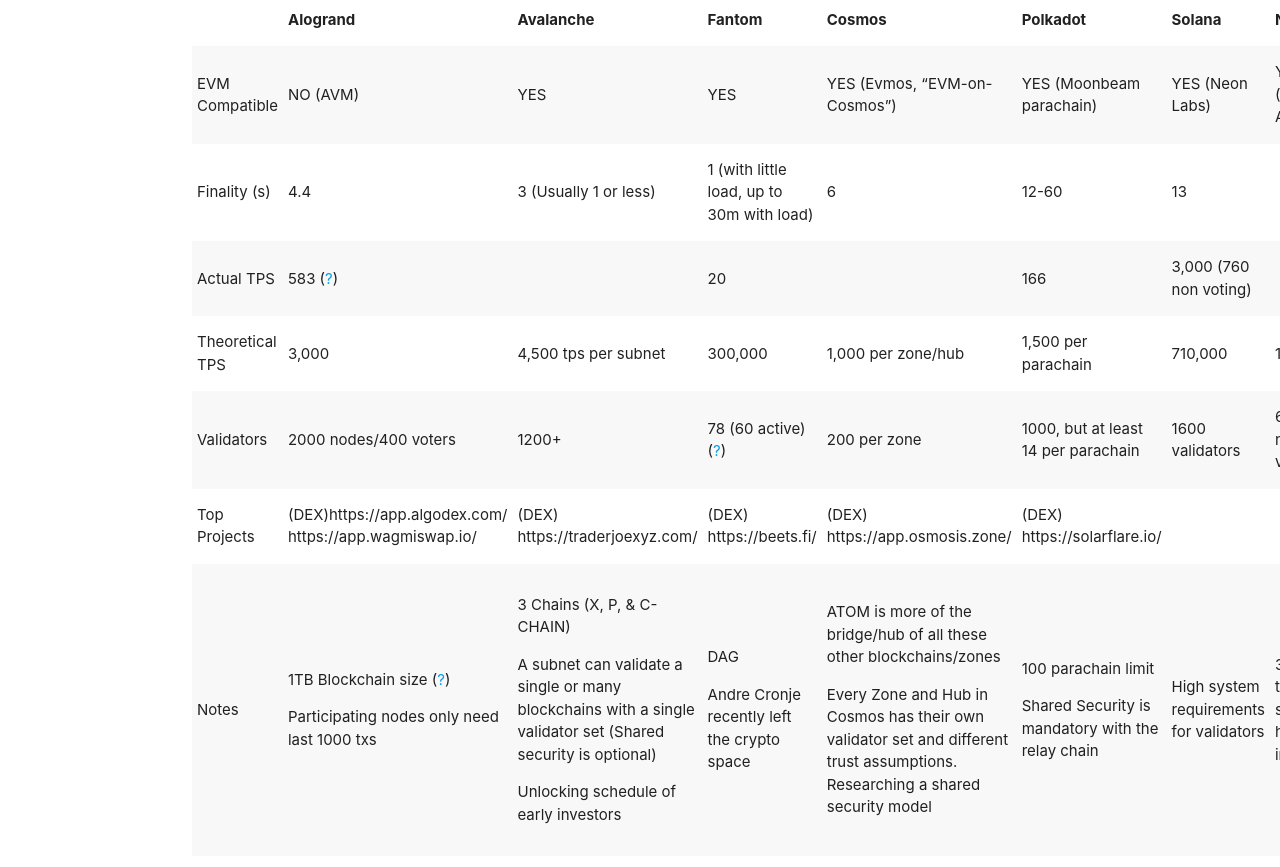
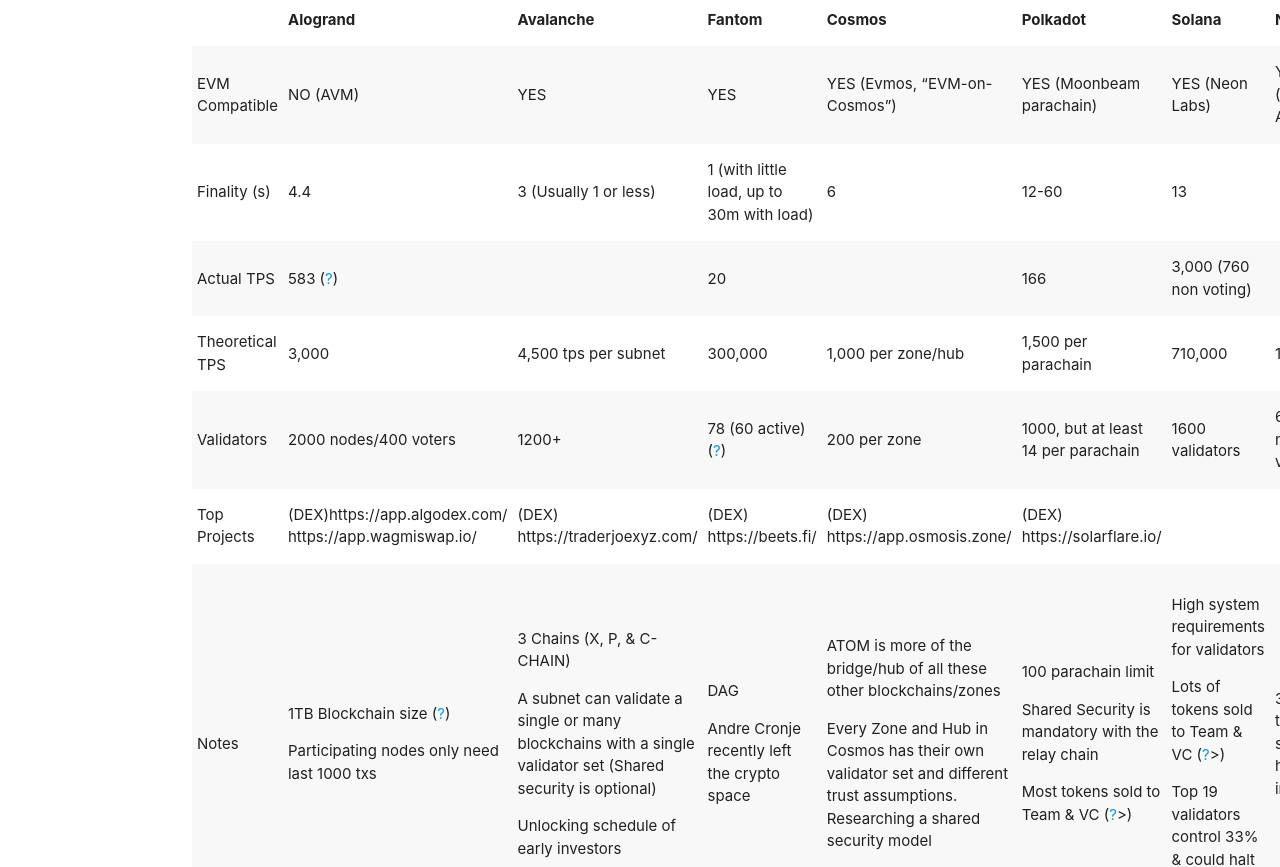
Before and after one commit to mrv777/Crypto-Platforms, a plain HTML site: page index.html in a window 1280 px wide. Shown: the part 101-968 px from the top of the page. Drawn offline with Linux system fonts and the light colour scheme.

Commit message:
Update some notes

```diff
--- a/index.html
+++ b/index.html
@@ -122,8 +122,13 @@
             <td>
               <p>100 parachain limit</p>
               <p>Shared Security is mandatory with the relay chain</p>
+              <p>Most tokens sold to Team & VC (<a href="https://docsend.com/view/qmdaknmbairxfhgp">?</a>>)</p>
             </td>
-            <td>High system requirements for validators</td>
+            <td>
+              <p>High system requirements for validators</p>
+              <p>Lots of tokens sold to Team & VC (<a href="https://docsend.com/view/qmdaknmbairxfhgp">?</a>>)</p>
+              <p>Top 19 validators control 33% & could halt chain (<a href="https://docsend.com/view/qmdaknmbairxfhgp">?</a>>)</p>
+            </td>
             <td>35% of the token supply is held by insiders</td>
           </tr>
         </tbody>
```
